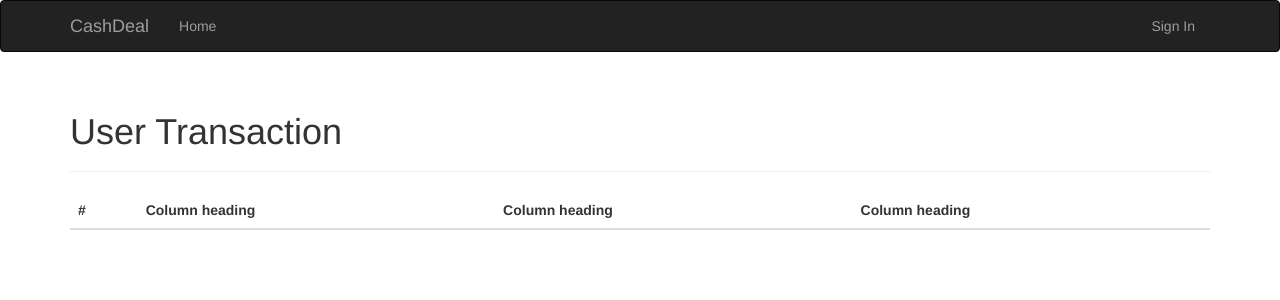
After one commit to tenstormavi/hkbcashback-staging, a Flask app: page /usertransactions in a window 1280 px wide. The commit adds this page. Shown: the top 300 px of the page. Run offline with Flask 2, Linux system fonts and the light colour scheme; lists and menus that the app fills with data are empty; some libraries are stand-ins or nearby versions.

Commit message:
new template and login fix

```diff
--- a/main.py
+++ b/main.py
@@ -5,11 +5,12 @@ Created on Tue Sep 16 20:07:40 2014
 @author: harshitbahl
 """
 
+import bson
 from flask import Flask, render_template,session, redirect, url_for, flash
 from flask import request
 from flask.ext.bootstrap import Bootstrap
 from mongokit import Connection
-from flask.ext.login import login_user, logout_user
+from flask.ext.login import login_user, logout_user, login_required
 
 from flask.ext.script import Manager
 
@@ -28,13 +29,12 @@ db = connection[COLLECTION_QA]
 
 collection = db.users
 
-def reload_user(user_id):
-   return collection.User.find_one({'_id':user_id})
+
 
 login_manager = LoginManager()
 login_manager.session_protection = 'strong'
-login_manager.login_view = 'auth.login'
-login_manager.user_callback = reload_user
+login_manager.login_view = 'login'
+#login_manager.user_callback = reload_user
 bootstrap = Bootstrap(app)
 manager = Manager(app)
 login_manager.init_app(app)
@@ -44,25 +44,14 @@ login_manager.init_app(app)
 # register the User document with our current connection
 connection.register([User,UserTransaction])
 
+@login_manager.user_loader
+def reload_user(user_id):
+    userobj = bson.objectid.ObjectId(user_id)
+    return collection.User.find_one({'_id':userobj})
+
 @app.route('/', methods=['GET', 'POST'])
 def index():
-    form = NameForm()
-    if form.validate_on_submit():
-        user = collection.find_one({'name': form.name.data})
-        if user is None:
-            user = collection.User()
-            user['name'] = form.name.data
-            user['password'] = form.password.data
-            collection.insert(user)
-            session['known'] = False
-        else:
-            session['known'] = True
-        session['name'] = form.name.data
-        form.name.data = ''
-        return redirect(url_for('index'))
-    return render_template('index.html',
-        form = form, name = session.get('name'),
-        known = session.get('known', False))
+    return render_template('index.html')
 
 @app.route('/login', methods=['GET', 'POST'])
 def login():
@@ -70,7 +59,7 @@ def login():
     if form.validate_on_submit():
         user = collection.User.find_one({'email':form.email.data})
         if user and validate_password(user['password'], form.password.data):
-            login_user(user)
+            login_user(user, True)
             return redirect(url_for('user', UID = user.get_id()))
         flash('Invalid username or password.')
     return render_template('login.html', form=form)
@@ -115,10 +104,13 @@ def login_form():
         flash('Our Record show you are already registered please use forgot password option')
     return render_template('login_form.html', form=form)
 
-
+@app.route('/usertransactions')
+def user_transaction():
+    return render_template('user_transaction.html')
 
 
 @app.route('/user/<UID>')
+@login_required
 def user(UID):
     return render_template('redirect.html',UID = UID)
 
@@ -127,6 +119,7 @@ def browser_info():
     return render_template('logout.html')
 
 @app.route("/logout")
+@login_required
 def logout():
     logout_user()
     return redirect(url_for('browser_info'))
--- a/templates/Login.html
+++ b/templates/Login.html
@@ -1,7 +1,7 @@
 {% extends "base.html" %}
 {% import "bootstrap/wtf.html" as wtf %}
 
-{% block title %}Flasky{% endblock %}
+{% block title %}Login{% endblock %}
 
 {% block page_content %}
 <div class="page-header">
--- a/templates/base.html
+++ b/templates/base.html
@@ -1,6 +1,6 @@
 {% extends "bootstrap/base.html" %}
 
-{% block title %}Flasky{% endblock %}
+{% block title %}CashDeal{% endblock %}
 
 {% block navbar %}
 <div class="navbar navbar-inverse" role="navigation">
@@ -21,9 +21,9 @@
             </ul>
             <ul class="nav navbar-nav navbar-right">
     		{% if current_user.is_authenticated() %}
-    		<li><a href="{{ url_for('auth.logout') }}">Sign Out</a></li>
+    			<li><a href="{{ url_for('logout') }}">Sign Out</a></li>
     		{% else %}
-    		<li><a href="{{ url_for('auth.login') }}">Sign In</a></li>
+    			<li><a href="{{ url_for('login') }}">Sign In</a></li>
     		{% endif %}
 			</ul>
         </div>
--- /dev/null
+++ b/templates/user_transaction.html
@@ -0,0 +1,19 @@
+{% extends "base.html" %}
+{% import "bootstrap/wtf.html" as wtf %}
+
+{% block title %}Transaction{% endblock %}
+
+{% block page_content %}
+<div class="page-header">
+    <h1>User Transaction</h1>
+</div>
+<table class="table table-striped table-hover ">
+  <thead>
+    <tr>
+      <th>#</th>
+      <th>Column heading</th>
+      <th>Column heading</th>
+      <th>Column heading</th>
+    </tr>
+  </thead>
+ {% endblock %}
```
Also changed, not shown: templates/index.html (+7 -2 lines), 2 other files.
